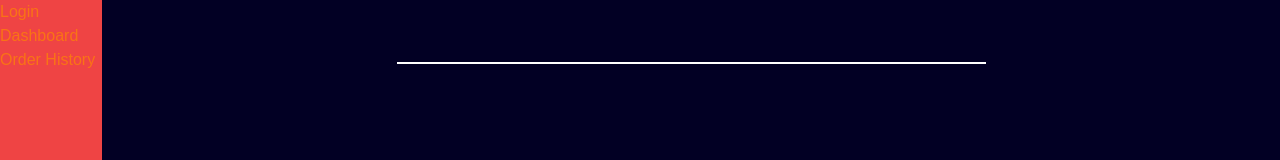
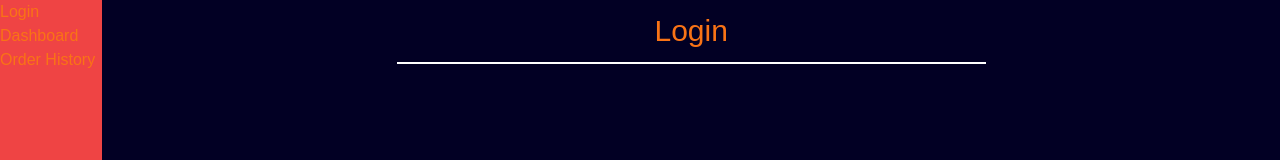
Before and after one commit to DayanaVakareeva/Dashboard, a React (Vite) app in the folder dashboard/: page / in a window 1280 px wide. Shown: the top 160 px of the page. Built offline with nearby package versions, Linux system fonts and the light colour scheme; no server answers.

Commit message:
finel header

```diff
--- a/dashboard/src/components/Header/Header.tsx
+++ b/dashboard/src/components/Header/Header.tsx
@@ -1,12 +1,50 @@
+import { useLocation } from "react-router-dom";
 
+/**
+ * Type for Header component props
+ */
 type HeaderProps = {
-  title: string;
+  /** Optional title for the header */
+  title?: string;
 };
 
+/**
+ * Header component
+ * @param {HeaderProps} props - The props for the Header component
+ * @returns JSX.Element
+ */
 const Header: React.FC<HeaderProps> = ({ title }) => {
+  // Get the current location
+  const location = useLocation();
+
+  // Get the pathname from the location
+  const pathname = location.pathname.substring(1);
+
+  let pageTitle;
+  // Determine the page title based on the pathname
+  switch (pathname) {
+    case 'dashboard':
+      pageTitle = 'Dashboard';
+      break;
+    case 'order-history':
+      pageTitle = 'Order History';
+      break;
+    case 'login':
+      pageTitle = ' User Login';
+      break;
+    case 'sign-in':
+      pageTitle = 'Create Account';
+      break;
+    default:
+      pageTitle = 'Login';
+  }
+
+  // Use the provided title or the determined page title
+  const displayTitle = title || pageTitle;
+
   return (
-    <header className="p-1 h-16 border-b-2 border-white flex justify-center items-center w-1/2 mx-auto overflow-hidden">
-
+    <header className="p-1 h-16 border-b-2 border-white flex justify-center items-center w-1/2 mx-auto overflow-hidden text-3xl">
+      {displayTitle}
     </header>
   );
 };
```
